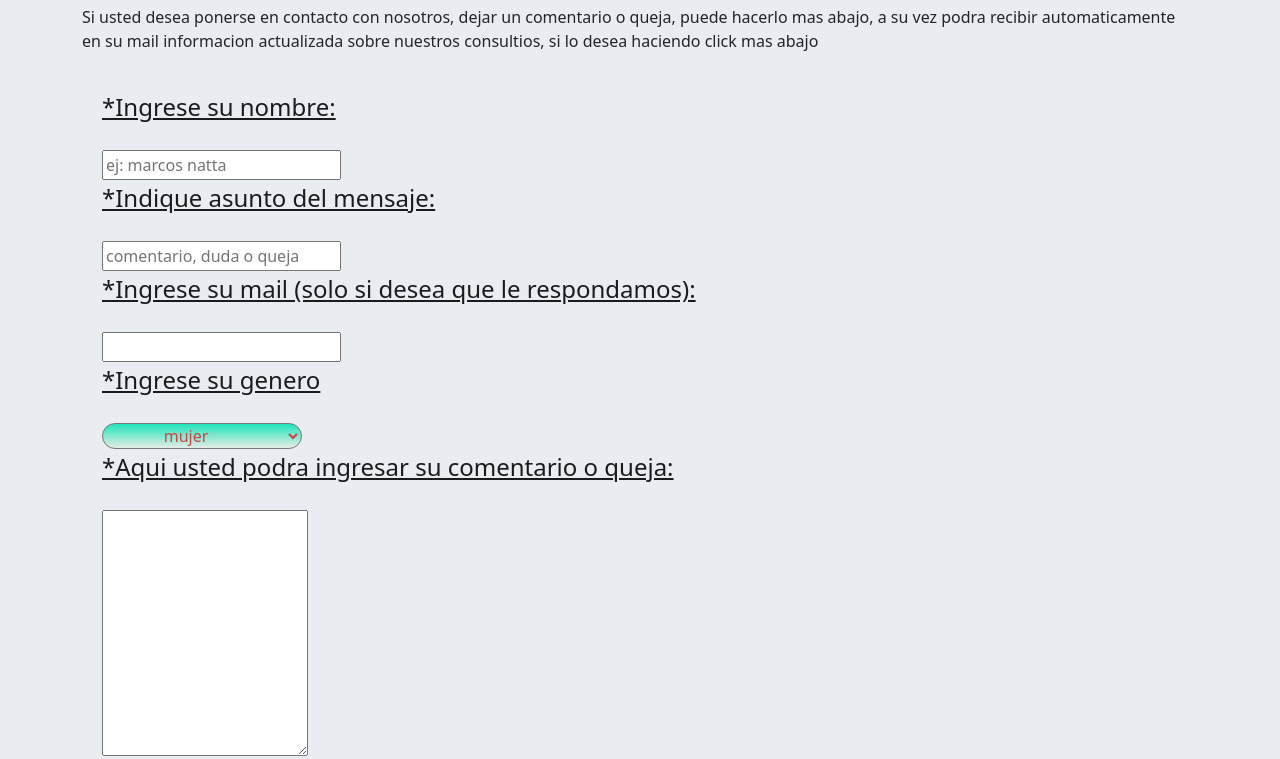
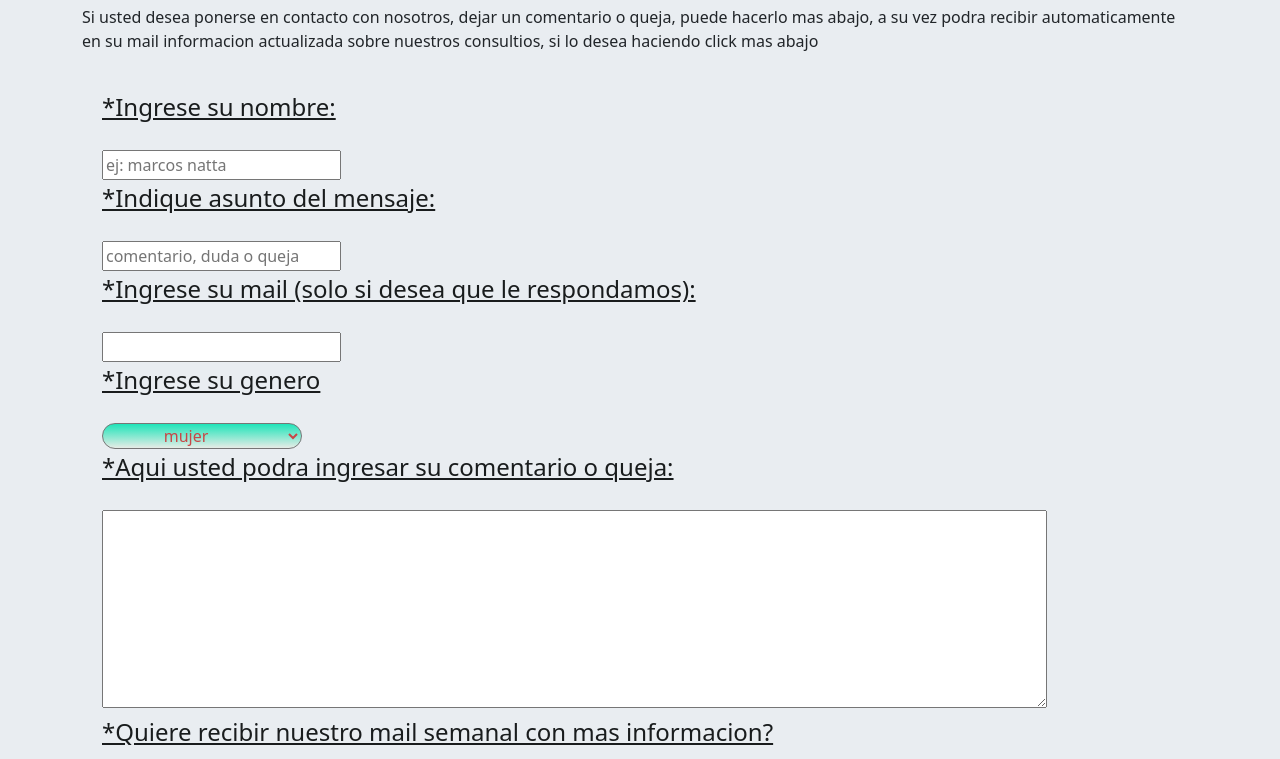
Before and after one commit to marcosnatta/Proyecto2-git-33035, a plain HTML site: page pages/Contacto.html in a window 1280 px wide. Shown: the part 125-884 px from the top of the page. Drawn offline with Linux system fonts and the light colour scheme.

Commit message:
ahora si final

```diff
--- a/pages/Contacto.html
+++ b/pages/Contacto.html
@@ -12,7 +12,7 @@
 
 <body>
     <header class="navbar navbar-expand-lg bg-light border-bottom">
-        <div class="container">
+        <div class="container ">
             <a class="navbar-brand" href="../index.html"><img src="../assets/images/logo.jpg" alt="logo-barranavegacion"
                     class="logoconsul"> <a href="../index.html"></a></a>
             <h1 class="titulo-consulnatta">Consulnatta</h1>
@@ -89,11 +89,11 @@
                     </select>
 
                 </div>
-                <!-- comentarios -->
+                <!-- comentarios (sinceramente me gusta mas el mio que usar bootstrap .-.)-->
                 <div >
 
                     <label for="queja" class="texto-formulario">*Aqui usted podra ingresar su comentario o queja:</label>
-                    <textarea name="comentario" id="" cols="20" rows="10"></textarea>
+                    <textarea name="comentario" id="" cols="100" rows="8"></textarea>
 
                 </div>
                 <!-- newsletter -->
```
